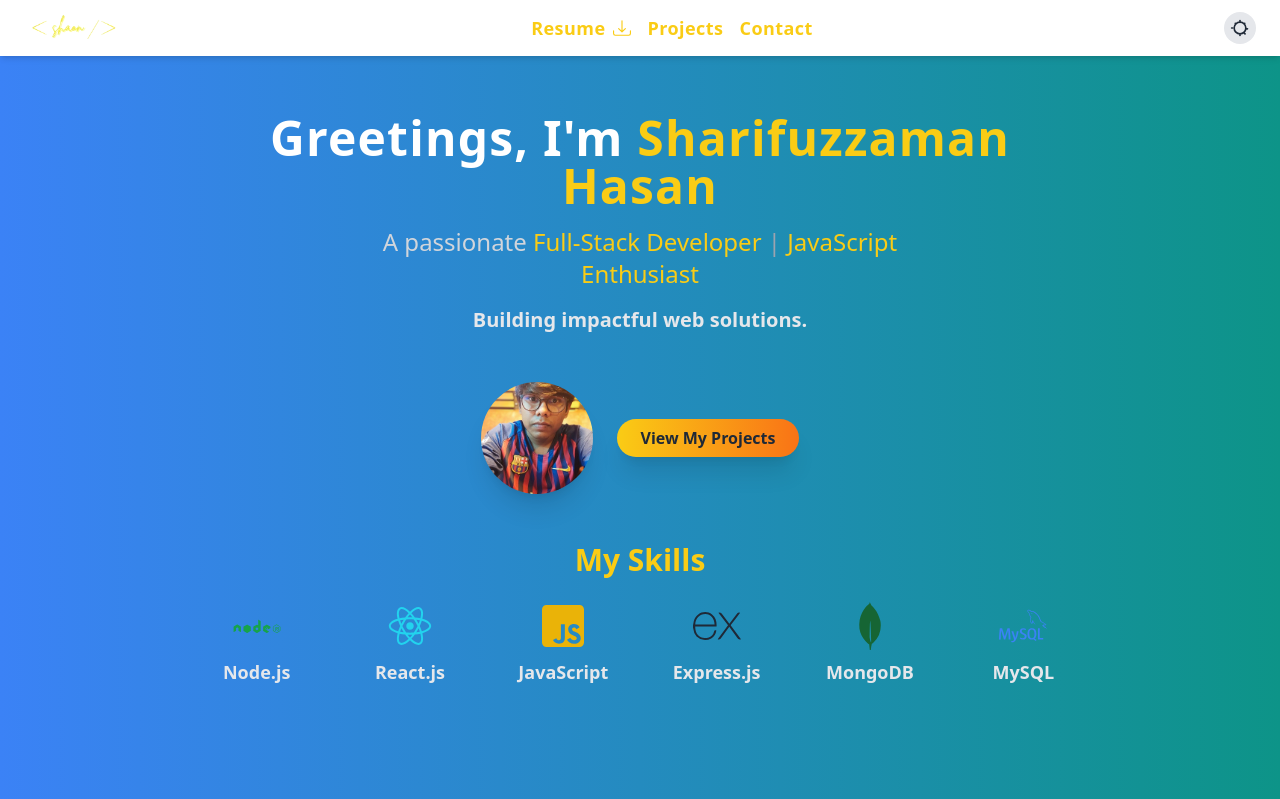
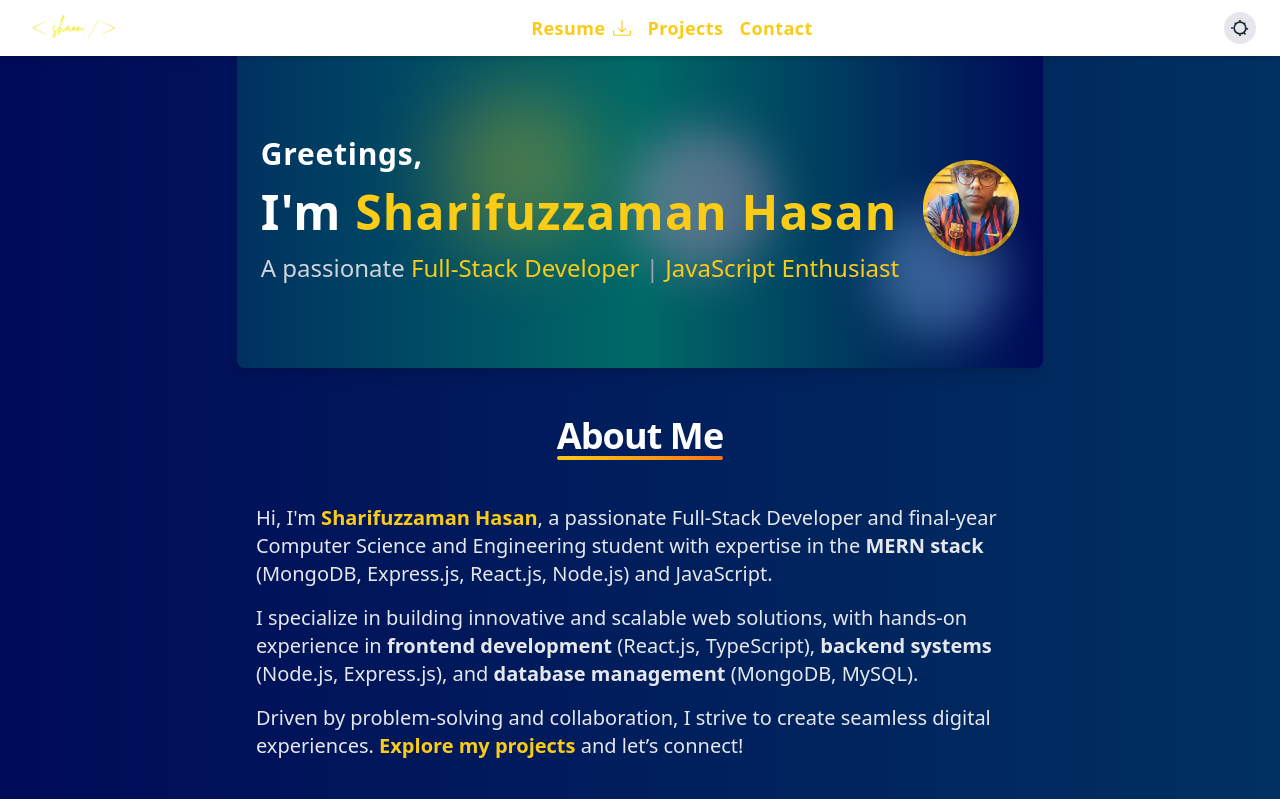
Before and after one commit to SharifuzzamanShaon/my-portfolio, a React (Vite) app: page / in a window 1280 px wide. Shown: the top 799 px of the page. Built offline with nearby package versions, Linux system fonts and the light colour scheme.

Commit message:
About me desgin

```diff
--- a/src/pages/Home-page.jsx
+++ b/src/pages/Home-page.jsx
@@ -7,35 +7,82 @@ const HomePage = ({ darkMode }) => {
   const profileImg = import.meta.env.VITE_PROFILE_IMG; // Ensure dynamic profile image
 
   return (
-    <div className="min-h-screen bg-gradient-to-r from-blue-500 to-teal-600 flex items-center justify-center text-white px-6 py-12">
-      <div className="text-center max-w-4xl space-y-8 sm:space-y-12">
+<div className="min-h-screen bg-gradient-to-r from-[#000B58] to-[#003161] flex items-center justify-center text-white px-6 py-12">
+  <div className="text-center max-w-5xl space-y-12">
     {/* Heading Section */}
-        <div className="text-center">
+    <div className="h-[40vh] bg-gradient-to-r from-[#003161] via-[#006A67] to-[#000B58] flex items-center justify-center text-white px-6 py-12 relative overflow-hidden rounded-lg shadow-lg z-0">
+      {/* Animated Background Elements */}
+      <div className="absolute inset-0 overflow-hidden">
+        <div className="absolute w-40 h-40 bg-yellow-400 opacity-20 rounded-full top-10 left-1/4 blur-2xl animate-pulse"></div>
+        <div className="absolute w-32 h-32 bg-blue-300 opacity-30 rounded-full bottom-8 right-10 blur-xl animate-pulse"></div>
+        <div className="absolute w-36 h-36 bg-pink-300 opacity-25 rounded-full top-20 right-1/3 blur-xl animate-pulse"></div>
+      </div>
+      {/* Content Section */}
+      <div className="relative z-10 text-center max-w-5xl space-y-10">
+        <div className="flex flex-col sm:flex-row items-center justify-center gap-6">
+          {/* Text Content */}
+          <div className="text-center sm:text-left mt-5">
+            <h1 className="text-1xl sm:text-3xl font-bold tracking-wide text-white mb-4">
+              Greetings,
+            </h1>
             <h1 className="text-3xl sm:text-5xl font-bold tracking-wide text-white mb-4">
-            Greetings, I'm{" "}
+              I'm{" "}
               <span className="text-yellow-400">Sharifuzzaman Hasan</span>
             </h1>
-          <p className="text-lg sm:text-2xl font-medium max-w-xl mx-auto text-gray-300 mb-4">
+            <p className="text-xl sm:text-2xl font-medium max-w-2xl text-gray-300 mb-4">
               A passionate{" "}
               <span className="text-yellow-400">Full-Stack Developer</span>{" "}
               <span className="text-gray-400">|</span>{" "}
               <span className="text-yellow-400">JavaScript Enthusiast</span>
             </p>
-          <h3 className="text-lg sm:text-xl font-semibold text-gray-200">
-            Building impactful web solutions.
-          </h3>
           </div>
 
-        {/* Profile Image and CTA Button */}
-        <div className="flex flex-col sm:flex-row items-center justify-center space-y-4 sm:space-y-0 sm:space-x-6">
           {/* Profile Image */}
+          <div className="relative flex items-center justify-center">
             <img
               src={"/profile-image.jpg"}
               alt="Sharifuzzaman Hasan"
-            className="rounded-full w-24 h-24 sm:w-28 sm:h-28 object-cover shadow-xl transform transition duration-500 hover:scale-110"
+              className="rounded-full w-24 h-24 object-cover shadow-xl transform transition duration-500 hover:scale-110"
             />
+            <div className="absolute inset-0 rounded-full border-4 border-yellow-400 opacity-70 animate-pulse"></div>
+          </div>
+        </div>
+      </div>
+    </div>
+
+    {/* Description Section */}
+    <h2 className="text-3xl sm:text-4xl font-extrabold tracking-tight text-white mb-2 relative inline-block">
+      <span className="relative z-10">About Me</span>
+      <span className="absolute inset-x-0 -bottom-1 h-1 bg-gradient-to-r from-yellow-400 to-orange-500 rounded-lg"></span>
+    </h2>
+    <div className="text-center sm:text-left text-gray-200 max-w-3xl mx-auto space-y-4">
+      <p className="text-lg sm:text-xl leading-relaxed">
+        Hi, I'm{" "}
+        <span className="font-bold text-yellow-400">Sharifuzzaman Hasan</span>
+        , a passionate Full-Stack Developer and final-year Computer Science
+        and Engineering student with expertise in the{" "}
+        <span className="font-bold">MERN stack</span> (MongoDB, Express.js,
+        React.js, Node.js) and JavaScript.
+      </p>
+      <p className="text-lg sm:text-xl leading-relaxed">
+        I specialize in building innovative and scalable web solutions, with
+        hands-on experience in{" "}
+        <span className="font-bold">frontend development</span> (React.js,
+        TypeScript), <span className="font-bold">backend systems</span>{" "}
+        (Node.js, Express.js), and{" "}
+        <span className="font-bold">database management</span> (MongoDB,
+        MySQL).
+      </p>
+      <p className="text-lg sm:text-xl leading-relaxed">
+        Driven by problem-solving and collaboration, I strive to create
+        seamless digital experiences.{" "}
+        <span className="font-bold text-yellow-400">Explore my projects</span>{" "}
+        and let’s connect!
+      </p>
+    </div>
 
     {/* CTA Button */}
+    <div className="mt-6">
       <Link to="/projects">
         <span className="bg-gradient-to-r from-yellow-400 to-orange-500 text-gray-800 font-semibold py-2 px-6 rounded-full text-md shadow-xl hover:shadow-2xl transform transition duration-300 hover:scale-105">
           View My Projects
@@ -44,55 +91,45 @@ const HomePage = ({ darkMode }) => {
     </div>
 
     {/* Skills Icons Section */}
-        <div className="mt-12">
-          <h2 className="text-2xl sm:text-3xl font-bold text-yellow-400 text-center mb-6">
+    <div className="mt-10">
+      <h2 className="text-2xl font-bold text-yellow-400 text-center mb-6">
         My Skills
       </h2>
       <div className="grid grid-cols-2 sm:grid-cols-3 lg:grid-cols-6 gap-6 justify-items-center">
-            {/* Node.js */}
+        {/* Skill Icon Items */}
         <div className="group flex flex-col items-center text-center">
           <DiNodejs className="text-green-600 w-12 h-12 transform transition duration-300 group-hover:scale-110 group-hover:text-green-700" />
-              <span className="mt-2 text-sm sm:text-lg font-semibold text-gray-200 group-hover:text-white">
+          <span className="mt-2 text-lg font-semibold text-gray-200 group-hover:text-white">
             Node.js
           </span>
         </div>
-
-            {/* React.js */}
         <div className="group flex flex-col items-center text-center">
           <RiReactjsFill className="text-cyan-400 w-12 h-12 transform transition duration-300 group-hover:scale-110 group-hover:text-cyan-500" />
-              <span className="mt-2 text-sm sm:text-lg font-semibold text-gray-200 group-hover:text-white">
+          <span className="mt-2 text-lg font-semibold text-gray-200 group-hover:text-white">
             React.js
           </span>
         </div>
-
-            {/* JavaScript */}
         <div className="group flex flex-col items-center text-center">
           <FaJsSquare className="text-yellow-500 w-12 h-12 transform transition duration-300 group-hover:scale-110 group-hover:text-yellow-600" />
-              <span className="mt-2 text-sm sm:text-lg font-semibold text-gray-200 group-hover:text-white">
+          <span className="mt-2 text-lg font-semibold text-gray-200 group-hover:text-white">
             JavaScript
           </span>
         </div>
-
-            {/* Express.js */}
         <div className="group flex flex-col items-center text-center">
           <SiExpress className="text-gray-800 w-12 h-12 transform transition duration-300 group-hover:scale-110 group-hover:text-gray-900" />
-              <span className="mt-2 text-sm sm:text-lg font-semibold text-gray-200 group-hover:text-white">
+          <span className="mt-2 text-lg font-semibold text-gray-200 group-hover:text-white">
             Express.js
           </span>
         </div>
-
-            {/* MongoDB */}
         <div className="group flex flex-col items-center text-center">
           <SiMongodb className="text-green-800 w-12 h-12 transform transition duration-300 group-hover:scale-110 group-hover:text-green-900" />
-              <span className="mt-2 text-sm sm:text-lg font-semibold text-gray-200 group-hover:text-white">
+          <span className="mt-2 text-lg font-semibold text-gray-200 group-hover:text-white">
             MongoDB
           </span>
         </div>
-
-            {/* MySQL */}
         <div className="group flex flex-col items-center text-center">
           <SiMysql className="text-blue-500 w-12 h-12 transform transition duration-300 group-hover:scale-110 group-hover:text-blue-600" />
-              <span className="mt-2 text-sm sm:text-lg font-semibold text-gray-200 group-hover:text-white">
+          <span className="mt-2 text-lg font-semibold text-gray-200 group-hover:text-white">
             MySQL
           </span>
         </div>
@@ -100,6 +137,7 @@ const HomePage = ({ darkMode }) => {
     </div>
   </div>
 </div>
+
   );
 };
 
```
Lines whose indentation alone changed are shown as unchanged.
